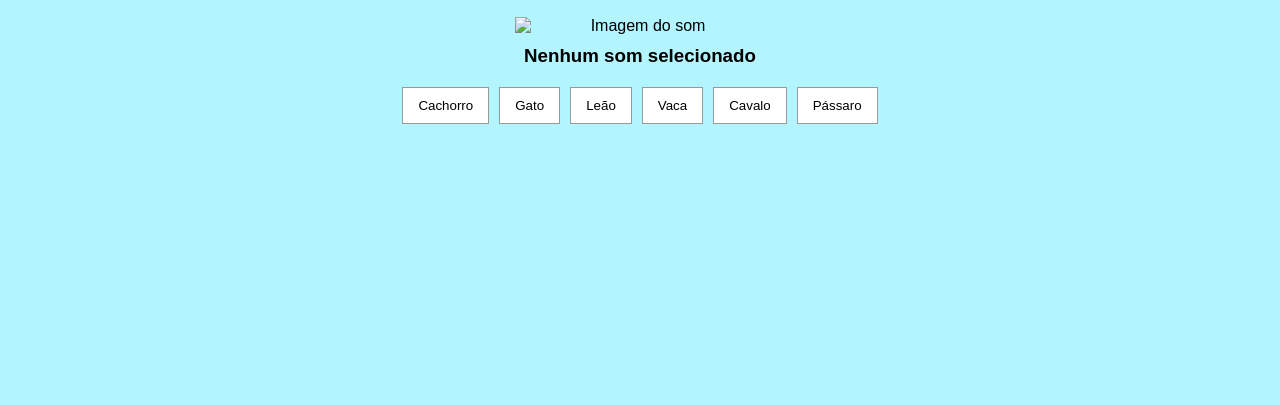
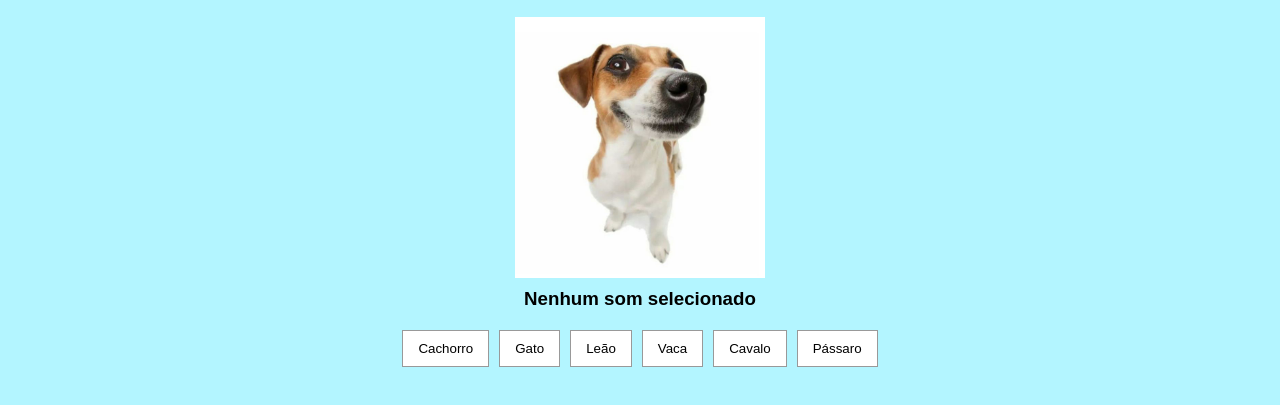
Before and after one commit to paulomneto22/HarmoniaSonora, a plain HTML site: page animais.html in a window 1280 px wide. Shown: the part 189-594 px from the top of the page. Drawn offline with Linux system fonts and the light colour scheme.

Commit message:
mudança nas imagens

```diff
--- a/animais.html
+++ b/animais.html
@@ -28,7 +28,7 @@
         <div class="destaque">
 
             <img id="imagemSom"
-                src="assets/imagens/capa.svg"
+                src="assets/imagens/cachorro imagem.jpg"
                 alt="Imagem do som">
 
             <h3 id="nomeSom">Nenhum som selecionado</h3>
```
Also changed, not shown: instrumentos.html (+1 -1 lines), minecraft.html (+1 -1 lines).
